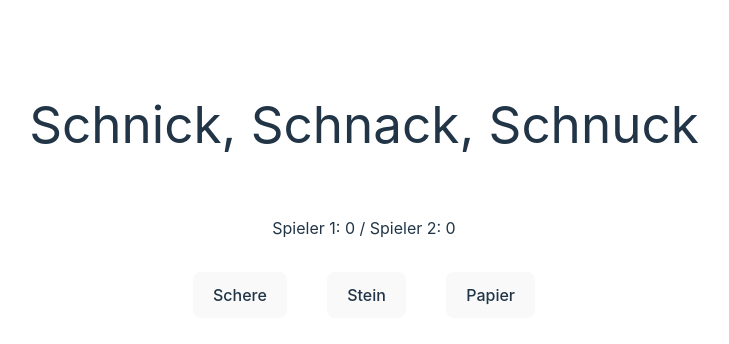
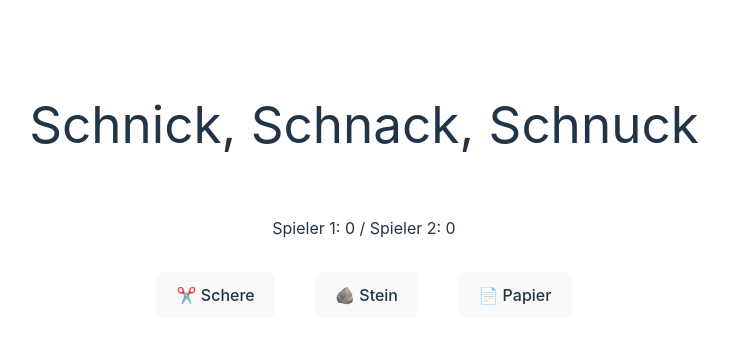
Before and after one commit to bighanta/GuChokiPa, a Vue app in the folder frontend/: page / in a window 1280 px wide. Shown: the top 344 px of the page, without its empty margins (276-1005 px from the left). Built offline with nearby package versions, Linux system fonts and the light colour scheme; no server answers.

Commit message:
Icons einfügen, ignore erweitern

```diff
--- a/frontend/src/components/Game.vue
+++ b/frontend/src/components/Game.vue
@@ -101,9 +101,9 @@ var spielen = function (spielerAuswahl) {
 <template>
   <p class="m-8" id="ergebnis">Spieler 1: 0 / Spieler 2: 0</p>
 
-  <button class="mx-5" @click="spielen('schere')">Schere</button>
-  <button class="mx-5" @click="spielen('stein')">Stein</button>
-  <button class="mx-5 mb-8" @click="spielen('papier')">Papier</button>
+  <button class="mx-5" @click="spielen('schere')">✂️ Schere</button>
+  <button class="mx-5" @click="spielen('stein')">🪨 Stein</button>
+  <button class="mx-5 mb-8" @click="spielen('papier')">📄 Papier</button>
 
   <p id="ausgabe"></p>
 </template>
```
Also changed, not shown: 1 other file (tests, documents, lock files or other folders).
